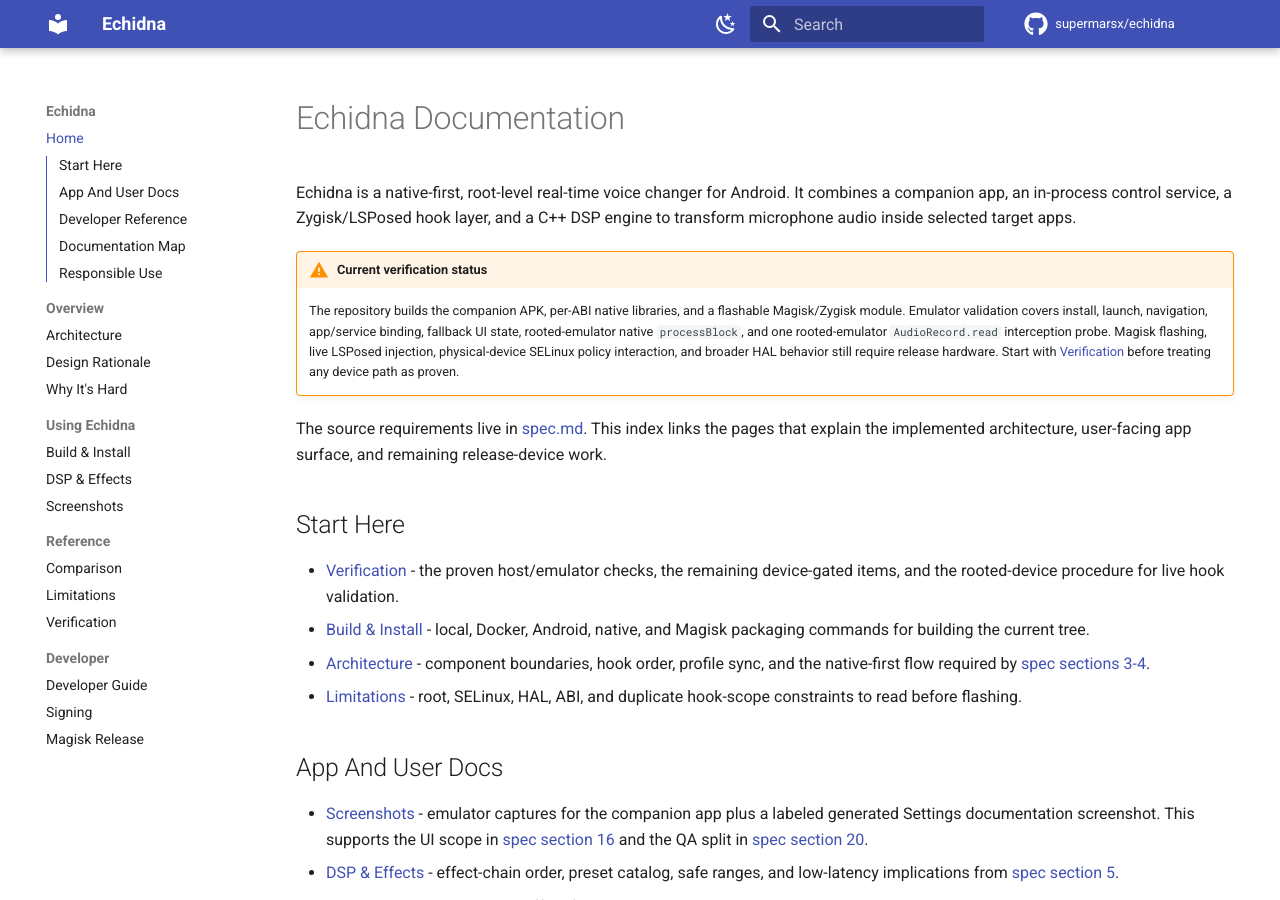
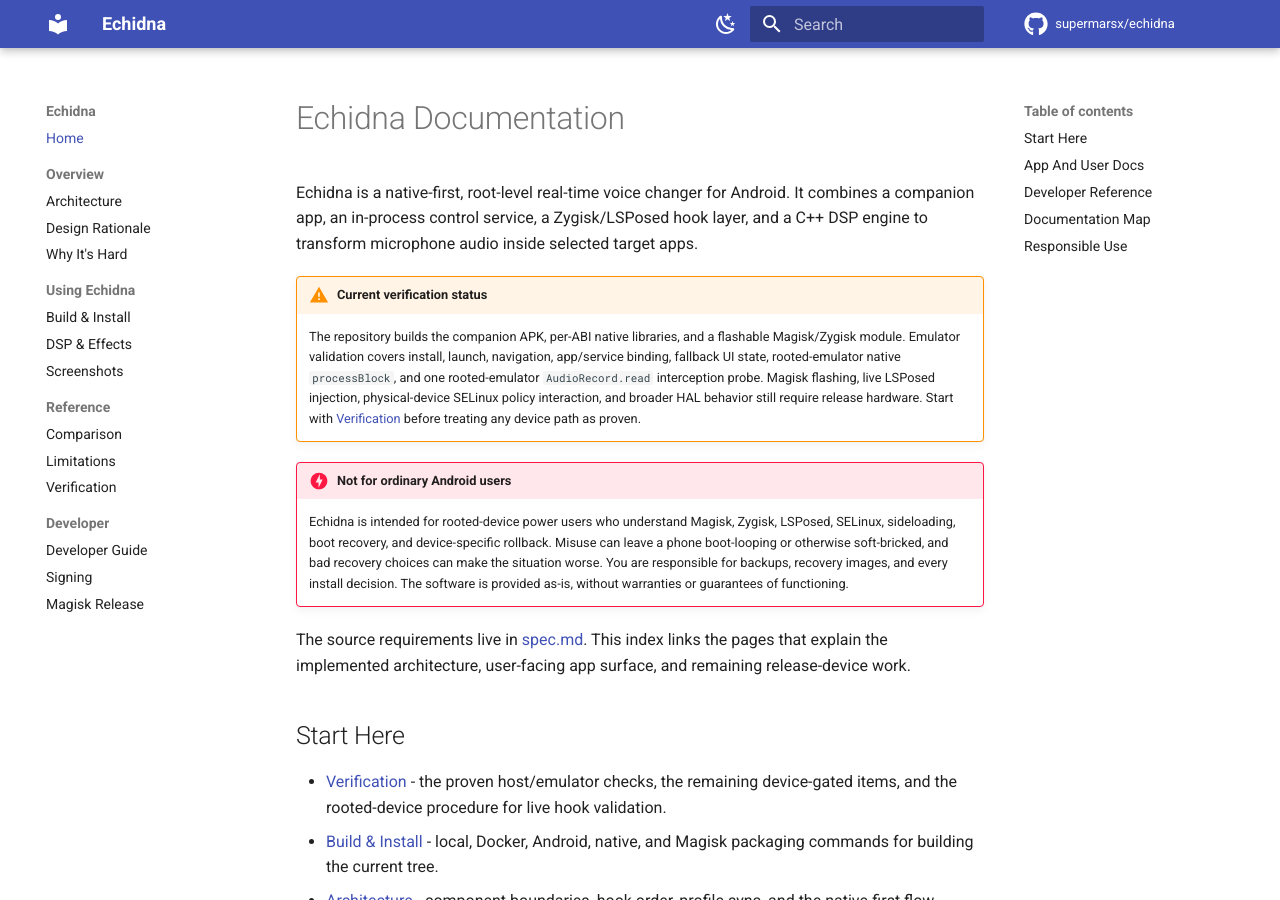
Before and after one commit to supermarsx/echidna, an MkDocs documentation site: the page built from docs/index.md, in a window 1280 px wide and 900 px high. Built offline with MkDocs 1.6.1 and Material for MkDocs 9.7.7, drawn with Linux system fonts in a browser that asks for light colours; comment, search, counter and statistics services are not loaded.

Commit message:
docs: clarify release files and install risk
Document release asset usage, install/operating modes, and the rooted-device risk notice.

Make README shields flat-square and restore MkDocs primary sidebar navigation.

Tests: python -m mkdocs build --strict --site-dir %TEMP%\\echidna-site; git diff --check.

```diff
--- a/docs/index.md
+++ b/docs/index.md
@@ -14,6 +14,14 @@
     policy interaction, and broader HAL behavior still require release hardware.
     Start with
     [Verification](verification.md) before treating any device path as proven.
+
+!!! danger "Not for ordinary Android users"
+    Echidna is intended for rooted-device power users who understand Magisk,
+    Zygisk, LSPosed, SELinux, sideloading, boot recovery, and device-specific
+    rollback. Misuse can leave a phone boot-looping or otherwise soft-bricked,
+    and bad recovery choices can make the situation worse. You are responsible
+    for backups, recovery images, and every install decision. The software is
+    provided as-is, without warranties or guarantees of functioning.
 
 The source requirements live in [spec.md][spec]. This index links the pages that
 explain the implemented architecture, user-facing app surface, and remaining
--- a/mkdocs.yml
+++ b/mkdocs.yml
@@ -19,10 +19,11 @@
     repo: fontawesome/brands/github
   features:
     - navigation.sections
+    - navigation.expand
+    - navigation.path
     - navigation.top
     - navigation.tracking
     - navigation.indexes
-    - toc.integrate
     - toc.follow
     - search.suggest
     - search.highlight
```
Also changed, not shown: docs/build-install.md (+8 -1 lines), docs/limitations.md (+6 -0 lines), readme.md (+70 -6 lines).
